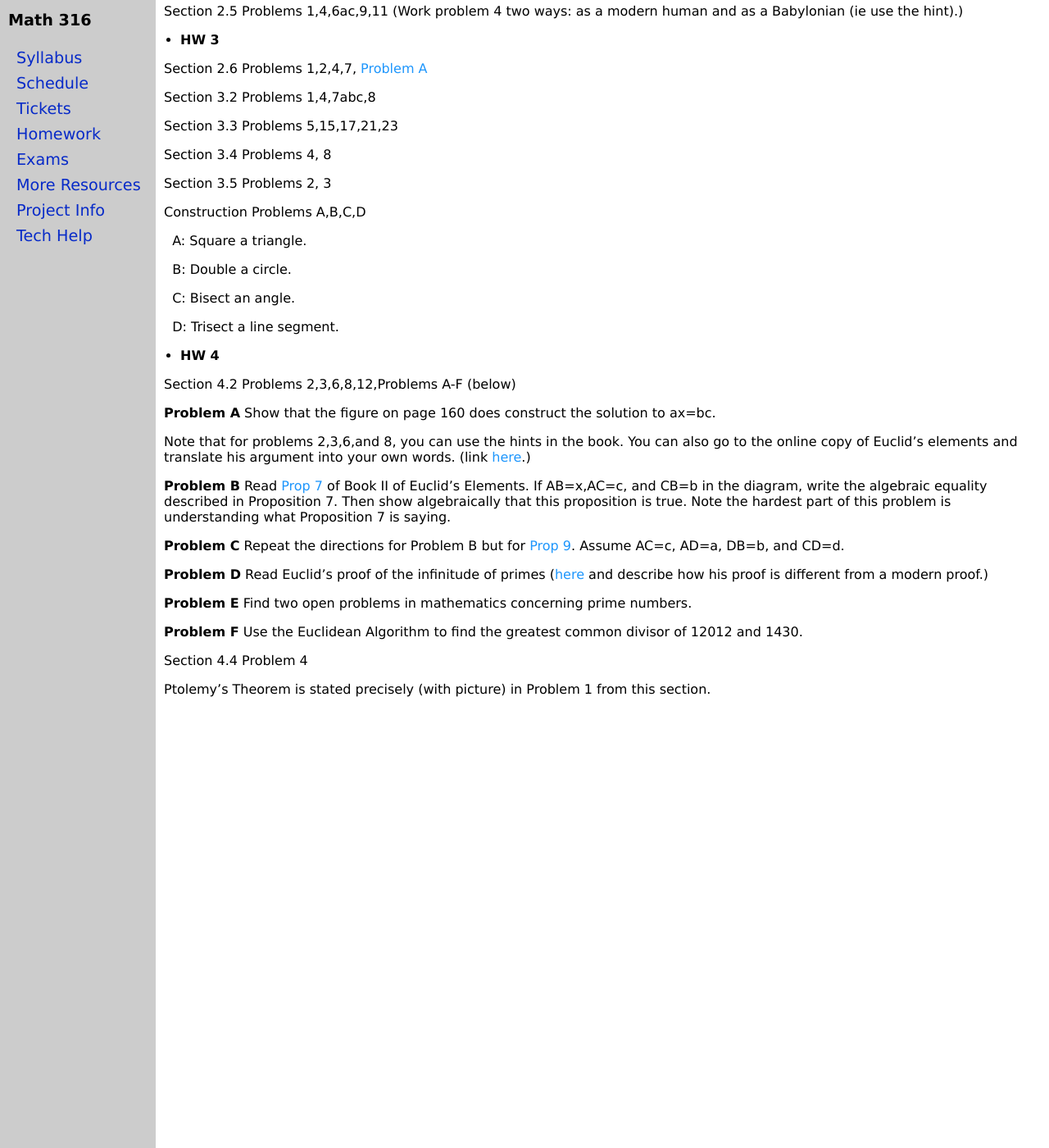
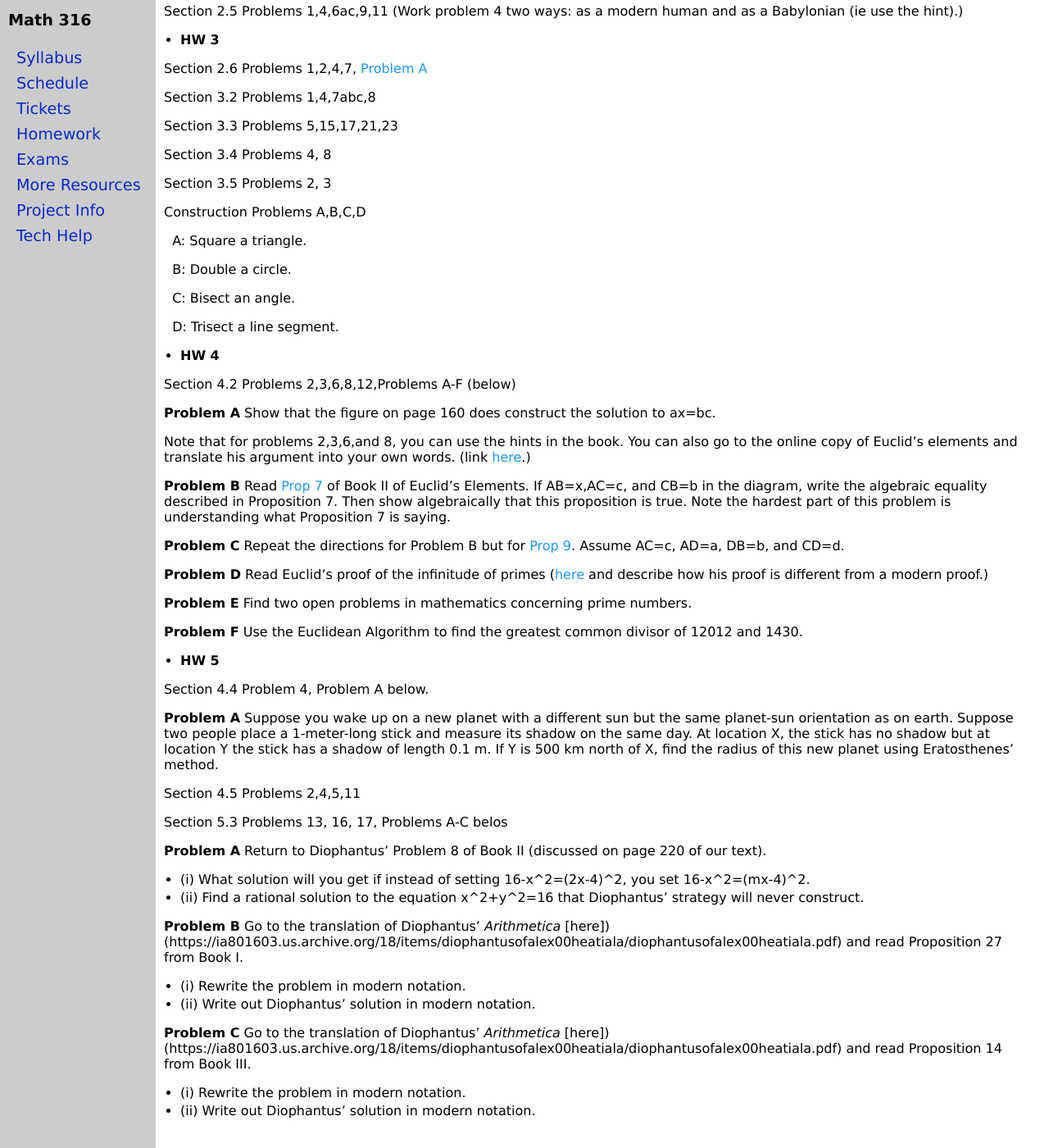
Before and after one commit to jrfaudree/HOM, a Jekyll site: the page built from homework.md, in a window 1280 px wide and 1400 px high, scrolled down 506 px. Shown: the whole window at 82% size. Built offline with Jekyll 4.4.1, drawn with Linux system fonts in a browser that asks for light colours.

Commit message:
Update homework.md

```diff
--- a/homework.md
+++ b/homework.md
@@ -68,46 +68,32 @@ Note that for problems 2,3,6,and 8, you can use the hints in the book. You can a
 
 **Problem F** Use the Euclidean Algorithm to find the greatest common divisor of 12012 and 1430.
 
-Section 4.4 Problem 4
+* **HW 5**
 
-Ptolemy’s Theorem is stated precisely (with picture) in Problem 1 from this section.
+Section 4.4 Problem 4, Problem A below.
 
-[comment]: <> ( Problem A: Show that Ptolemy’s Theorem applies to every rectangle of sides a and b and then)
-[comment]: <> (confirm that the conclusion of Ptolemy’s Theorem is correct for every rectangle.)
+**Problem A** Suppose you wake up on a new planet with a different sun but the same planet-sun orientation as on earth. Suppose two people place a 1-meter-long stick and measure its shadow on the same day. At location X, the stick has no shadow but at location Y the stick has a shadow of length 0.1 m. If Y is 500 km north of X, find the radius of this new planet using Eratosthenes' method.
 
-[comment]: <> ( Problem B: Let the points A, B, C, and D, have the coordinates below:)
-
-[comment]: <> ( A=( - sqrt{2} , - sqrt{2} ), B = ( - 1 , sqrt{3} ), C = ( sqrt{3} , 1 ), D = ( 2, 0 ))
-
-[comment]: <> ( 1. Show that the points ABCD lie on a circle.)
-
-[comment]: <> ( 2. Explain how you know that if point D was changed to the coordinates (2,-½), the points)
-[comment]: <> (ABCD would not lie on a circle.)
-
-[comment]: <> ( 3. Confirm that the conclusion Ptolemy’s Theorem applies to the quadrilateral with corners)
-[comment]: <> (ABCD (the original D!).)
-
-
-[comment]: <> ( Section 4.5 Problems 2,4,5,11)
+Section 4.5 Problems 2,4,5,11
 
 [comment]: <> ( Problem C: Use modern calculus to find the area of the parabolic segment bounded by y=x^2)
 [comment]: <> (and y=x+2)
 
 [comment]: <> ( * **HW 7** )
 
-[comment]: <> ( Section 5.3 Problems 13, 16, 17)
+Section 5.3 Problems 13, 16, 17, Problems A-C belos
 
-[comment]: <> ( Problem A: Return to Diophantus' Problem 8 of Book II (discussed on page 220 of our text). )
-[comment]: <> ( - (i) What solution will you get if instead of setting 16-x^2=(2x-4)^2, you set 16-x^2=(mx-4)^2.)
-[comment]: <> ( - (ii) Find a rational solution to the equation x^2+y^2=16 that Diophantus' strategy will never construct.)
+**Problem A** Return to Diophantus' Problem 8 of Book II (discussed on page 220 of our text).
+ - (i) What solution will you get if instead of setting 16-x^2=(2x-4)^2, you set 16-x^2=(mx-4)^2.
+ - (ii) Find a rational solution to the equation x^2+y^2=16 that Diophantus' strategy will never construct.
 
-[comment]: <> ( Problem B: Go to the translation of Diophantus' *Arithmetica* [here])(https://ia801603.us.archive.org/18/items/diophantusofalex00heatiala/diophantusofalex00heatiala.pdf) and read Proposition 27 from Book I.)
-[comment]: <> ( - (i) Rewrite the problem in modern notation.)
-[comment]: <> ( - (ii) Write out Diophantus' solution in modern notation.)
+**Problem B** Go to the translation of Diophantus' *Arithmetica* [here])(https://ia801603.us.archive.org/18/items/diophantusofalex00heatiala/diophantusofalex00heatiala.pdf) and read Proposition 27 from Book I.
+- (i) Rewrite the problem in modern notation.
+- (ii) Write out Diophantus' solution in modern notation.
 
-[comment]: <> ( Problem C: Go to the translation of Diophantus' *Arithmetica* [here])(https://ia801603.us.archive.org/18/items/diophantusofalex00heatiala/diophantusofalex00heatiala.pdf) and read Proposition 14 from Book III.)
-[comment]: <> ( - (i) Rewrite the problem in modern notation.)
-[comment]: <> ( - (ii) Write out Diophantus' solution in modern notation.)
+**Problem C** Go to the translation of Diophantus' *Arithmetica* [here])(https://ia801603.us.archive.org/18/items/diophantusofalex00heatiala/diophantusofalex00heatiala.pdf) and read Proposition 14 from Book III.
+- (i) Rewrite the problem in modern notation.
+- (ii) Write out Diophantus' solution in modern notation.
 
 [comment]: <> ( Section 5.5 Problems 2, 6, 7)
 
```
